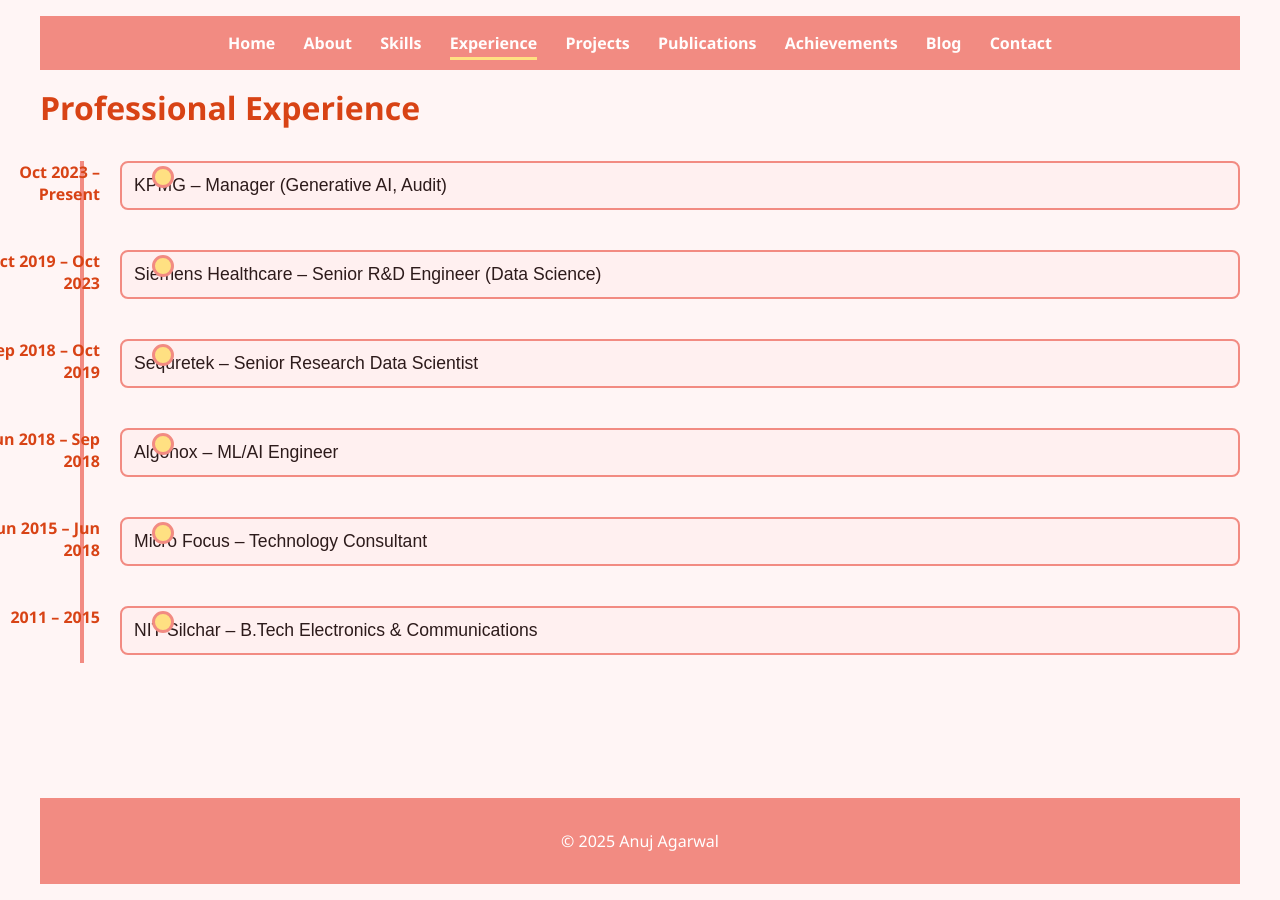
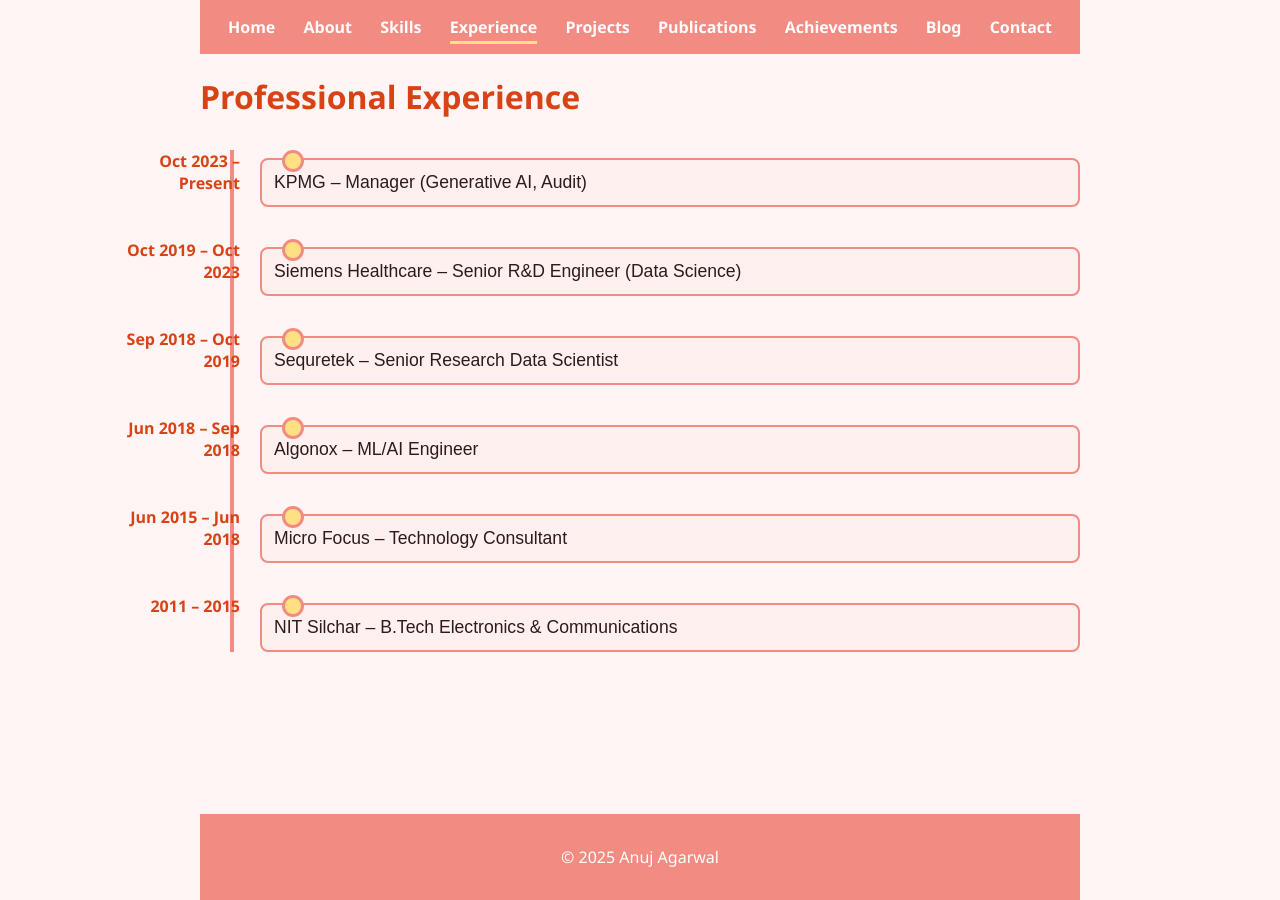
Before and after one commit to anuj-agarwal/anuj-agarwal.github.io, a Jekyll site: the page built from experience.md, in a window 1280 px wide. Built offline with Jekyll 4.4.1, drawn with Linux system fonts in a browser that asks for light colours.

Commit message:
Update style.css

```diff
--- a/assets/style.css
+++ b/assets/style.css
@@ -2,14 +2,13 @@
 html, body {
   height: 100%;
   margin: 0;
-  width: 100%;
 }
 
 body {
   font-family: 'Segoe UI', sans-serif;
   display: flex;
   flex-direction: column;
-  background: #fff5f5; /* light red/pink */
+  background: #fff5f5;
   color: #2d1b1b;
 }
 
@@ -17,10 +16,9 @@
   flex: 1;
   display: flex;
   flex-direction: column;
-  width: 100%;
   max-width: 1200px;
   margin: 0 auto;
-  padding: 1rem 2rem;
+  padding: 0 1rem;
 }
 
 /* Header */
@@ -50,11 +48,9 @@
 /* Headings */
 h1, h2, h3 {
   color: #d84315;
-  margin-top: 1rem;
-  margin-bottom: 0.5rem;
 }
 
-/* Full-width cards */
+/* Box Cards */
 .box {
   background: #ffffff;
   border: 2px solid #f28b82;
@@ -63,7 +59,6 @@
   margin: 1rem 0;
   box-shadow: 0 4px 10px rgba(0,0,0,0.1);
   transition: transform 0.2s, box-shadow 0.2s, background 0.2s;
-  width: 100%;
 }
 
 .box:hover {
@@ -76,14 +71,14 @@
 .timeline {
   position: relative;
   margin: 2rem 0;
-  padding-left: 80px;
+  padding-left: 60px;
 }
 
 .timeline::before {
   content: '';
   position: absolute;
   top: 0;
-  left: 40px;
+  left: 30px;
   width: 4px;
   height: 100%;
   background: #f28b82;
@@ -92,31 +87,34 @@
 .timeline-entry {
   position: relative;
   margin-bottom: 2rem;
+  display: flex;
+  align-items: flex-start;
 }
 
 .timeline-entry::before {
   content: '';
   position: absolute;
-  left: 32px;
+  left: 22px;
   width: 16px;
   height: 16px;
   background: #ffe082;
   border-radius: 50%;
   border: 3px solid #f28b82;
-  top: 5px;
+  top: 0;
 }
 
 /* Date left of timeline */
 .timeline-date {
   position: absolute;
-  left: -140px;
-  width: 120px;
+  left: -160px;
+  width: 140px;
   text-align: right;
   font-weight: bold;
   color: #d84315;
+  top: 0;
 }
 
-/* Collapsible */
+/* Collapsible Buttons */
 .collapsible {
   background-color: #fff0f0;
   color: #2d1b1b;
@@ -129,7 +127,7 @@
   outline: none;
   font-size: 1.1rem;
   transition: background 0.2s;
-  margin-bottom: 0.5rem;
+  margin-top: 0.5rem;
 }
 
 .collapsible:hover {
@@ -141,27 +139,55 @@
 }
 
 .content-collapsible {
-  padding: 12px 18px;
+  padding: 0.5rem 1rem;
   display: none;
   overflow: hidden;
   background-color: #fff;
   border-left: 2px solid #f28b82;
-  border-right: 2px solid #f28b82;
-  border-bottom: 2px solid #f28b82;
   border-radius: 0 0 8px 8px;
-  margin-bottom: 1rem;
   width: 100%;
   box-sizing: border-box;
+  margin-bottom: 1rem;
 }
 
 /* Achievements Timeline */
 .achievements-timeline {
   position: relative;
-  margin-left: 0;
-  padding: 2rem 0;
+  margin: 2rem 0;
+  padding-left: 40px;
+  max-width: 900px;
 }
 
-.timeline-card {
+.achievements-timeline::before {
+  content: '';
+  position: absolute;
+  top: 0;
+  left: 10px;
+  width: 4px;
+  height: 100%;
+  background: #f28b82;
+}
+
+.achievements-entry {
+  position: relative;
+  margin-bottom: 2rem;
+  display: flex;
+  align-items: flex-start;
+}
+
+.achievements-dot {
+  width: 16px;
+  height: 16px;
+  background: #ffe082;
+  border: 3px solid #f28b82;
+  border-radius: 50%;
+  margin-right: 1rem;
+  flex-shrink: 0;
+  position: relative;
+  top: 0.25rem;
+}
+
+.achievements-card {
   background: #ffffff;
   border: 2px solid #f28b82;
   border-radius: 12px;
@@ -171,9 +197,21 @@
   width: 100%;
 }
 
-.timeline-card:hover {
-  transform: translateY(-5px);
-  box-shadow: 0 8px 16px rgba(0,0,0,0.15);
+.achievements-card h3 {
+  margin-top: 0;
+  margin-bottom: 0.5rem;
+  color: #d84315;
+}
+
+.achievements-card p {
+  margin: 0;
+  line-height: 1.5;
+  color: #2d1b1b;
+}
+
+.achievements-card:hover {
+  transform: translateY(-3px);
+  box-shadow: 0 6px 12px rgba(0,0,0,0.1);
   background: #fff0f0;
 }
 
@@ -186,7 +224,7 @@
   margin-top: auto;
 }
 
-/* Internal links */
+/* Internal Links */
 a.internal-link {
   color: #d84315;
   text-decoration: underline;
@@ -195,15 +233,3 @@
 a.internal-link:hover {
   color: #f28b82;
 }
-
-/* Contact Page Specific */
-.center-content {
-  text-align: center;
-}
-
-.center-content a.box {
-  display: inline-block;
-  margin: 1rem;
-  max-width: 220px;
-  width: 100%;
-}
```
